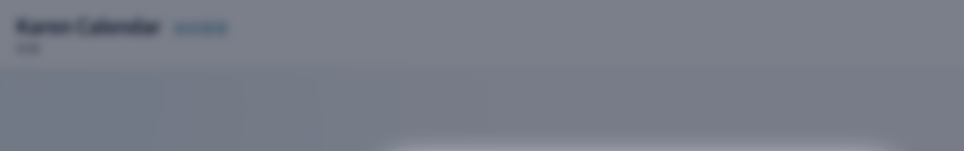
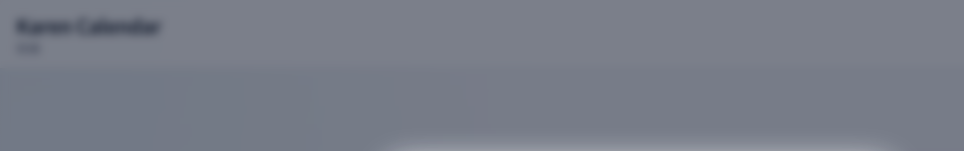
Before and after one commit to shelan46k/KarenCalendar, a Vue app: page / in a window 1280 px wide. Shown: the top 151 px of the page, without its empty margins (0-964 px from the left). Built offline with nearby package versions, Linux system fonts and the light colour scheme.

Commit message:
Remove 高效管理 branding from header and schedule watermark.
Co-authored-by: Cursor <cursoragent@cursor.com>

```diff
--- a/src/App.vue
+++ b/src/App.vue
@@ -179,7 +179,6 @@ async function handleRefresh() {
         <div class="min-w-0 shrink">
           <h1 class="text-lg font-bold tracking-tight text-ink md:text-xl">
             Karen Calendar
-            <span class="ml-2 text-sm font-medium text-brand">高效管理</span>
           </h1>
           <p class="text-xs text-mute">
             <span v-if="app.saving.value" class="text-brand">同步中…</span>
--- a/src/components/WeeklySchedule.vue
+++ b/src/components/WeeklySchedule.vue
@@ -221,12 +221,6 @@ watch(
       </div>
     </div>
 
-    <div class="pointer-events-none absolute bottom-6 right-6 hidden select-none opacity-20 md:block">
-      <div class="rotate-[-12deg] rounded-full border-4 border-brand px-4 py-2 text-sm font-bold text-brand">
-        高效管理
-      </div>
-    </div>
-
     <!-- 編輯彈窗 -->
     <div
       v-if="editing"
```
